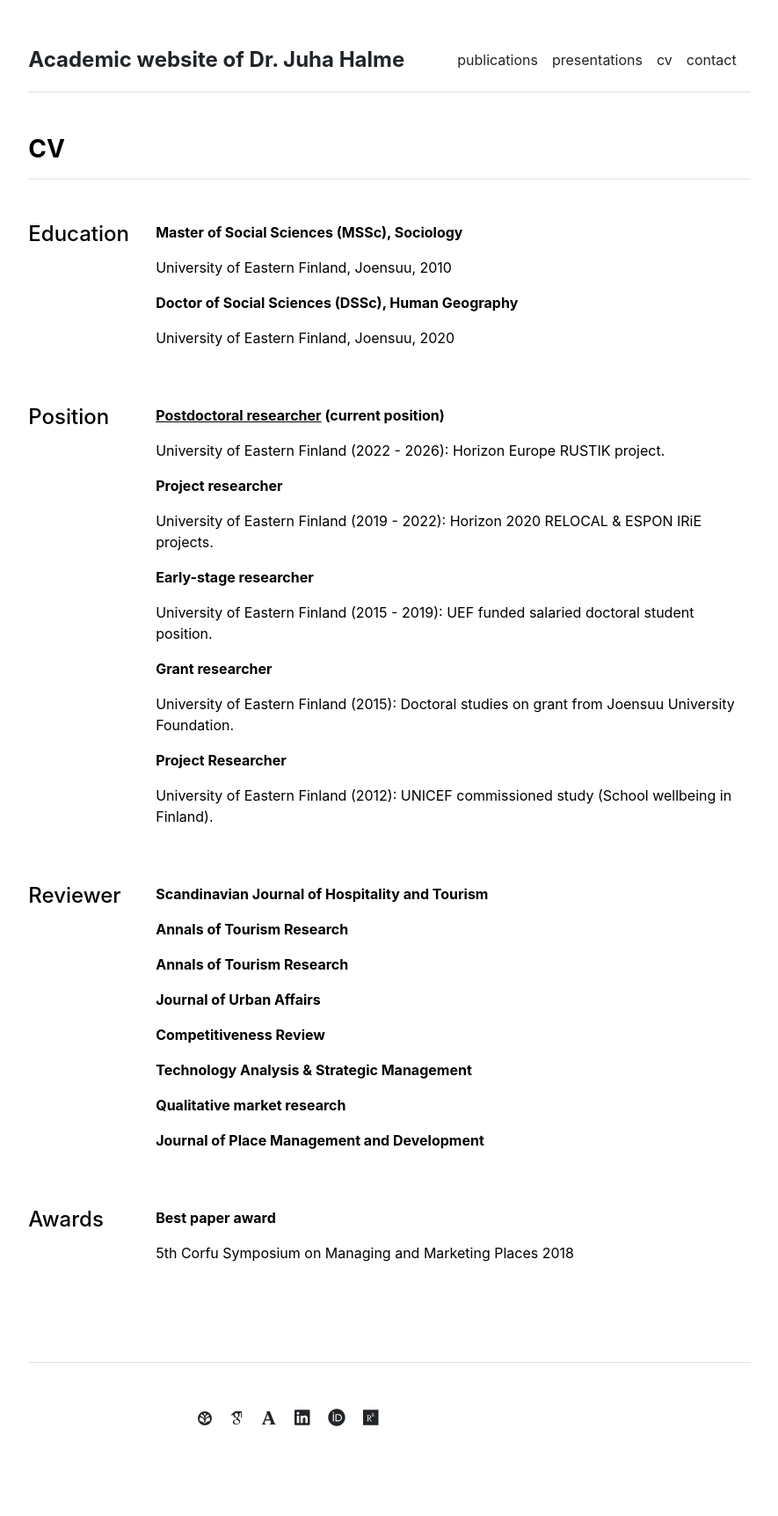
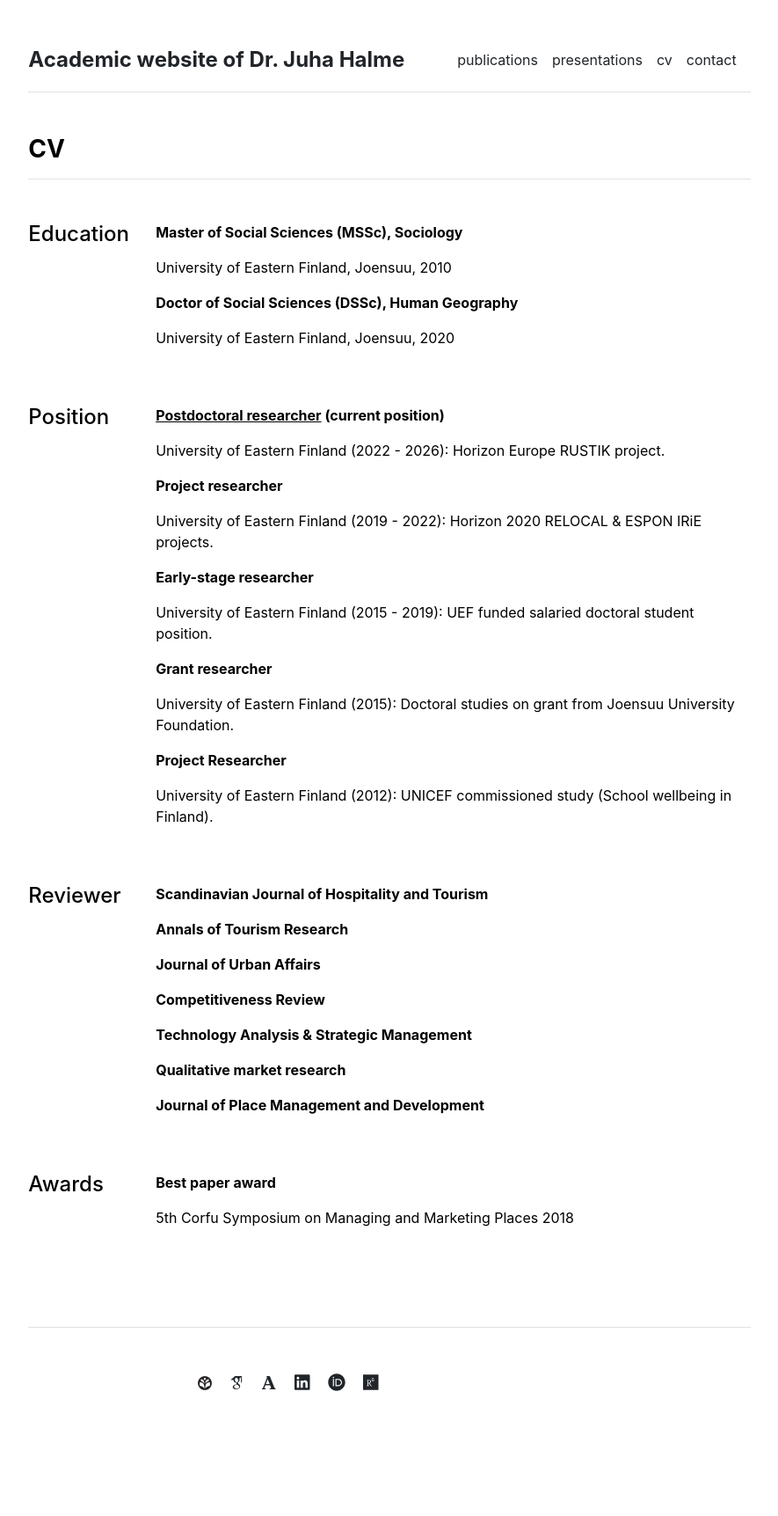
Before and after one commit to juhahalme/academicprofile, a Jekyll site: the page built from cv.md, in a window 1280 px wide. Shown: the whole page at 88% size, without its empty margins (197-1082 px from the left). Built offline with Jekyll 4.4.1, drawn with Linux system fonts in a browser that asks for light colours; some web fonts are replaced; after the commit the page ends 1683 px from its top, so only the background shows below that.

Commit message:
Update reviewer.yml

```diff
--- a/_data/cv/reviewer.yml
+++ b/_data/cv/reviewer.yml
@@ -1,5 +1,4 @@
 - title: 'Scandinavian Journal of Hospitality and Tourism'
-- title: 'Annals of Tourism Research'
 - title: 'Annals of Tourism Research'
 - title: 'Journal of Urban Affairs'
 - title: 'Competitiveness Review'
```
